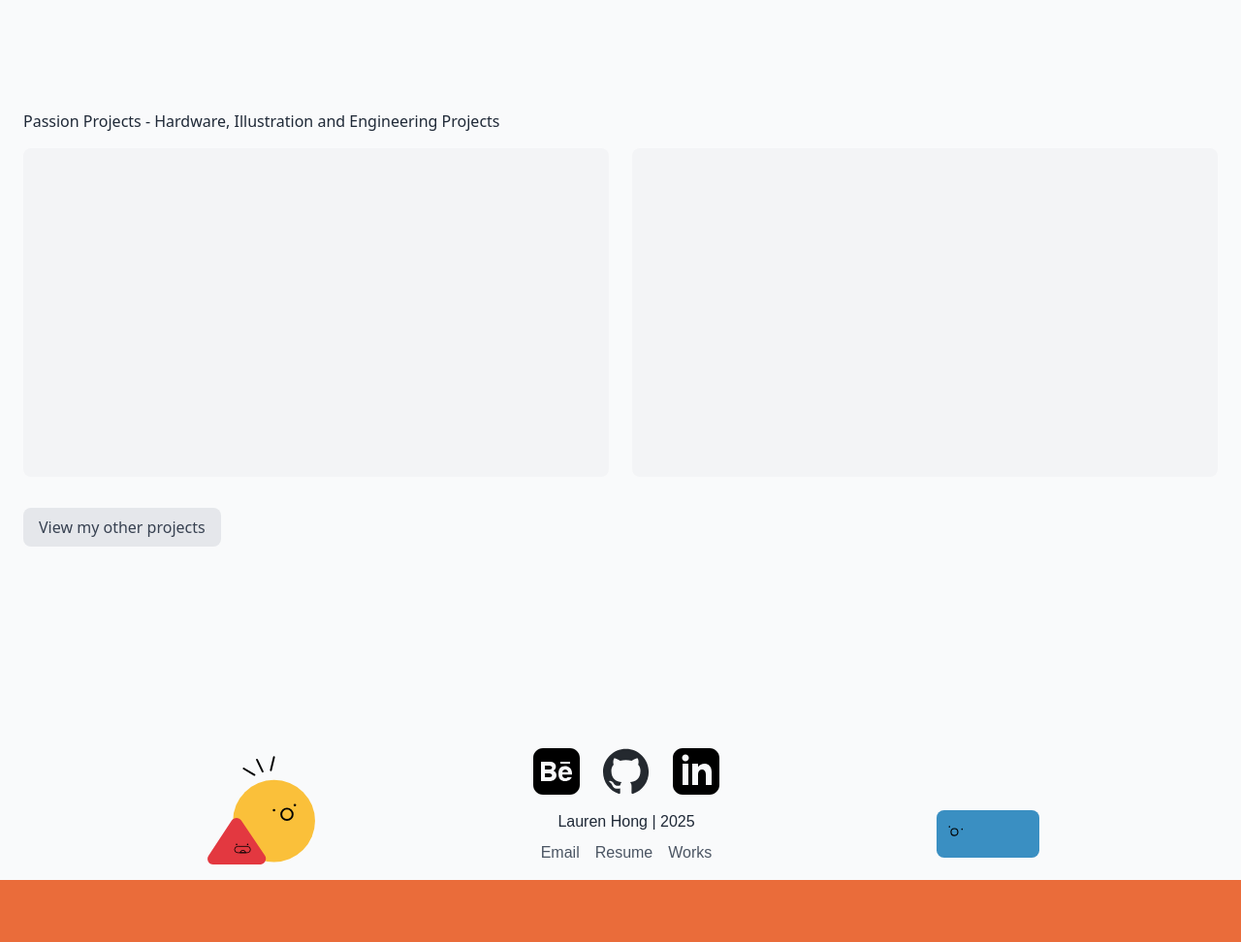
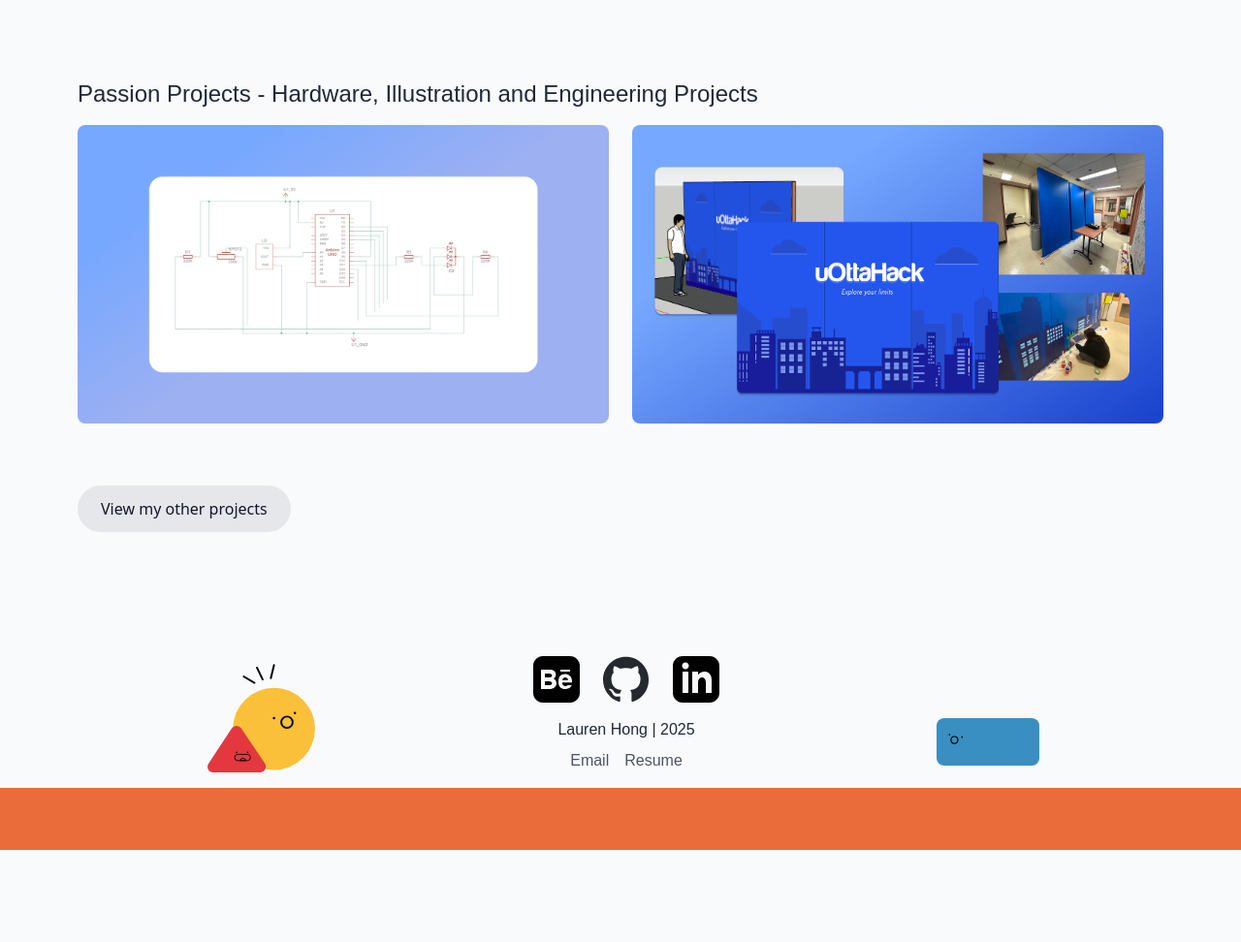
Before and after one commit to LH-eliza/Lauren-Hong-Portfolio, an Astro site: page / in a window 1280 px wide. Shown: the part 3340-4312 px from the top of the page at 97% size. After the commit the page ends 4217 px from the top, so only its background shows below. Built offline with nearby package versions, Linux system fonts and the light colour scheme; Astro itself is replaced by a stand-in of ours; a web font is replaced by a local one.

Commit message:
UI updates

```diff
--- a/package.json
+++ b/package.json
@@ -14,6 +14,7 @@
     "@types/react-dom": "^19.0.3",
     "astro": "^5.2.5",
     "gsap": "^3.12.7",
+    "lucide-react": "^0.475.0",
     "react": "^19.0.0",
     "react-dom": "^19.0.0"
   },
--- a/src/components/home/PassionProjects.tsx
+++ b/src/components/home/PassionProjects.tsx
@@ -1,20 +1,73 @@
+'use client';
+
 import React from "react";
+import { Github } from 'lucide-react';
+
+interface PassionProject {
+  title: string;
+  description: string;
+  imageUrl: string;
+  githubUrl?: string;
+}
+
+const passionProjects: PassionProject[] = [
+  {
+    title: "Smart Environment Monitor",
+    description: "Engineering a smart environment monitor that tracks temperature, humidity and air quality",
+    imageUrl: "/images/schematics.png",
+    githubUrl: "https://github.com/LH-eliza/Smart-Environment-Monitor"
+  },
+  {
+    title: "LED Signboard & Photowall",
+    description: "Designing and building an LED signboard and photowall for uOttaHack7",
+    imageUrl: "/images/wall.png"
+  }
+];
 
 const PassionProjects: React.FC = () => {
   return (
-    <section className="mb-20">
-      <h2 className="text-gray-800 mb-4">
+    <section className="max-w-6xl mx-auto px-4 pt-4 md:pt-8">
+      <h2 className="text-gray-800 mb-4 text-xl md:text-2xl font-medium font-chewie">
         Passion Projects - Hardware, Illustration and Engineering Projects
       </h2>
 
-      <div className="grid grid-cols-1 md:grid-cols-2 gap-6 mb-8">
-        <div className="bg-gray-100 rounded-lg aspect-video"></div>
-        <div className="bg-gray-100 rounded-lg aspect-video"></div>
+      <div className="grid grid-cols-1 md:grid-cols-2 gap-4 md:gap-6 mb-6 md:mb-8">
+        {passionProjects.map((project, index) => (
+          <div key={index} className="relative rounded-lg overflow-hidden group">
+            <img
+              src={project.imageUrl}
+              alt={project.title}
+              className="w-full aspect-video object-cover"
+            />
+            <div className="absolute bottom-0 left-0 right-0 h-1/4 bg-black/70 flex flex-col justify-center p-4 translate-y-full group-hover:translate-y-0 transition-transform duration-300 ease-in-out">
+              <div className="flex justify-between items-start">
+                <div className="flex-1">
+                  <h3 className="text-white text-base font-medium mb-1">{project.title}</h3>
+                  <p className="text-gray-200 text-xs line-clamp-2">{project.description}</p>
+                </div>
+                {project.githubUrl && (
+                  <a
+                    href={project.githubUrl}
+                    target="_blank"
+                    rel="noopener noreferrer"
+                    className="ml-4 text-white hover:text-gray-300 transition-colors"
+                  >
+                    <Github size={20} />
+                  </a>
+                )}
+              </div>
+            </div>
+          </div>
+        ))}
       </div>
-
-      <button className="px-4 py-2 bg-gray-200 rounded-lg text-gray-700 hover:bg-gray-300 transition-colors">
+      <a
+        href="https://www.behance.net/laurenhong1"
+        target="_blank"
+        rel="noopener noreferrer"
+        className="w-full sm:w-auto px-6 py-3 bg-gray-200 rounded-full text-gray-900 hover:bg-gray-300 transition-colors inline-block text-center mt-8"
+      >
         View my other projects
-      </button>
+      </a>
     </section>
   );
 };
--- a/src/components/home/ProjectsSection.tsx
+++ b/src/components/home/ProjectsSection.tsx
@@ -1,4 +1,6 @@
-import type { FC } from 'react';
+'use client';
+
+import React from 'react';
 
 interface Project {
   category: string;
@@ -7,9 +9,8 @@
   imageUrl: string;
 }
 
-interface ProjectCardProps extends Project {}
-
-const ProjectCard: FC<ProjectCardProps> = ({ category, title, tags, imageUrl }) => (
+const ProjectCard = ({ category, title, tags, imageUrl }: Project) => {
+  return (
     <div className="flex flex-col lg:flex-row gap-4 lg:gap-8 items-start lg:items-center">
       <div className="w-full lg:flex-[2]">
         <img
@@ -37,6 +38,7 @@
       </div>
     </div>
   );
+};
 
 const projects: Project[] = [
   {
@@ -59,8 +61,9 @@
   }
 ];
 
-const ProjectsSection: FC = () => (
-  <div className="max-w-6xl mx-auto px-4 py-8 md:py-16">
+const ProjectsSection = () => {
+  return (
+    <div className="max-w-6xl mx-auto px-4 pt-8 md:pt-16">
       <div className="space-y-8 md:space-y-16">
         {projects.map((project, index) => (
           <div key={index}>
@@ -71,5 +74,6 @@
       </div>
     </div>
   );
+};
 
 export default ProjectsSection;
--- a/src/components/layout/Footer.tsx
+++ b/src/components/layout/Footer.tsx
@@ -66,21 +66,20 @@
 
           <div className="text-center">
             <div className="flex space-x-6 mb-4">
-              <a href="https://behance.net" target="_blank" rel="noopener noreferrer" className="text-gray-800 hover:text-gray-600 w-12">
+              <a href="https://www.behance.net/laurenhong1" target="_blank" rel="noopener noreferrer" className="text-gray-800 hover:text-gray-600 w-12">
                 <BehanceIcon />
               </a>
-              <a href="https://github.com" target="_blank" rel="noopener noreferrer" className="text-gray-800 hover:text-gray-600 w-12">
+              <a href="https://github.com/LH-eliza" target="_blank" rel="noopener noreferrer" className="text-gray-800 hover:text-gray-600 w-12">
                 <GitHubIcon />
               </a>
-              <a href="https://linkedin.com" target="_blank" rel="noopener noreferrer" className="text-gray-800 hover:text-gray-600 w-12">
+              <a href="https://www.linkedin.com/in/lauren-hong/" target="_blank" rel="noopener noreferrer" className="text-gray-800 hover:text-gray-600 w-12">
                 <LinkedInIcon />
               </a>
             </div>
             <p className="text-gray-800 mb-2 font-chewie">Lauren Hong | 2025</p>
             <div className="flex justify-center space-x-4 font-chewie">
               <a href="mailto:leliza.hong@outlook.com" className="text-gray-600 hover:text-gray-800">Email</a>
-              <a href="#" className="text-gray-600 hover:text-gray-800">Resume</a>
-              <a href="#" className="text-gray-600 hover:text-gray-800">Works</a>
+              <a href="https://drive.google.com/file/d/1hplfSkKhCLkbrJH_NOz5NTbgDtABVkLa/view?usp=sharing" className="text-gray-600 hover:text-gray-800">Resume</a>
             </div>
           </div>
 
--- a/src/components/layout/Header.tsx
+++ b/src/components/layout/Header.tsx
@@ -45,8 +45,8 @@
           <div className="hidden lg:flex items-center space-x-8 font-chewie">
             <a href="/about" className="text-gray-700 hover:text-gray-900">About</a>
             <a href="/work" className="text-gray-700 hover:text-gray-900">Work</a>
-            <a href="/resume" className="text-gray-700 hover:text-gray-900">Resume</a>
-            <a href="https://linkedin.com" target="_blank" rel="noopener noreferrer" className="text-gray-700 hover:text-gray-900">
+            <a href="https://drive.google.com/file/d/1hplfSkKhCLkbrJH_NOz5NTbgDtABVkLa/view?usp=sharing" className="text-gray-700 hover:text-gray-900">Resume</a>
+            <a href="https://www.linkedin.com/in/lauren-hong/" target="_blank" rel="noopener noreferrer" className="text-gray-700 hover:text-gray-900">
               <svg xmlns="http://www.w3.org/2000/svg" width="24" height="24" viewBox="0 0 24 24" fill="currentColor">
                 <path d="M19 0h-14c-2.761 0-5 2.239-5 5v14c0 2.761 2.239 5 5 5h14c2.762 0 5-2.239 5-5v-14c0-2.761-2.238-5-5-5zm-11 19h-3v-11h3v11zm-1.5-12.268c-.966 0-1.75-.79-1.75-1.764s.784-1.764 1.75-1.764 1.75.79 1.75 1.764-.783 1.764-1.75 1.764zm13.5 12.268h-3v-5.604c0-3.368-4-3.113-4 0v5.604h-3v-11h3v1.765c1.396-2.586 7-2.777 7 2.476v6.759z"/>
               </svg>
@@ -58,8 +58,8 @@
             <div className="flex flex-col w-full font-chewie">
               <a href="/about" className="px-4 py-4 text-gray-700 hover:text-gray-900 border-b border-gray-100">About</a>
               <a href="/work" className="px-4 py-4 text-gray-700 hover:text-gray-900 border-b border-gray-100">Work</a>
-              <a href="/resume" className="px-4 py-4 text-gray-700 hover:text-gray-900 border-b border-gray-100">Resume</a>
-              <a href="https://linkedin.com" target="_blank" rel="noopener noreferrer" className="px-4 py-4 text-gray-700 hover:text-gray-900">
+              <a href="https://drive.google.com/file/d/1hplfSkKhCLkbrJH_NOz5NTbgDtABVkLa/view?usp=sharing" className="px-4 py-4 text-gray-700 hover:text-gray-900 border-b border-gray-100">Resume</a>
+              <a href="https://www.linkedin.com/in/lauren-hong/" target="_blank" rel="noopener noreferrer" className="px-4 py-4 text-gray-700 hover:text-gray-900">
                 LinkedIn
               </a>
             </div>
```
Also changed, not shown: public/images/schematics.png (added), public/images/wall.png (added), 1 other file. Lines whose indentation alone changed are shown as unchanged.
